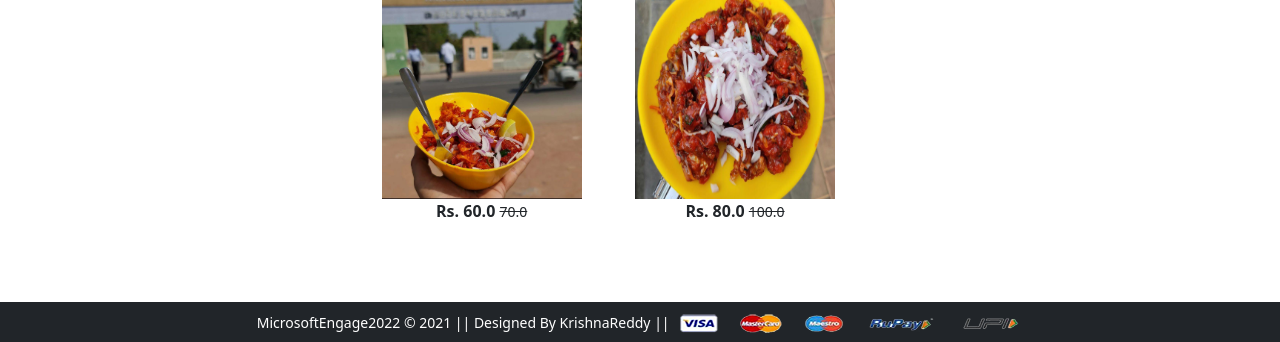
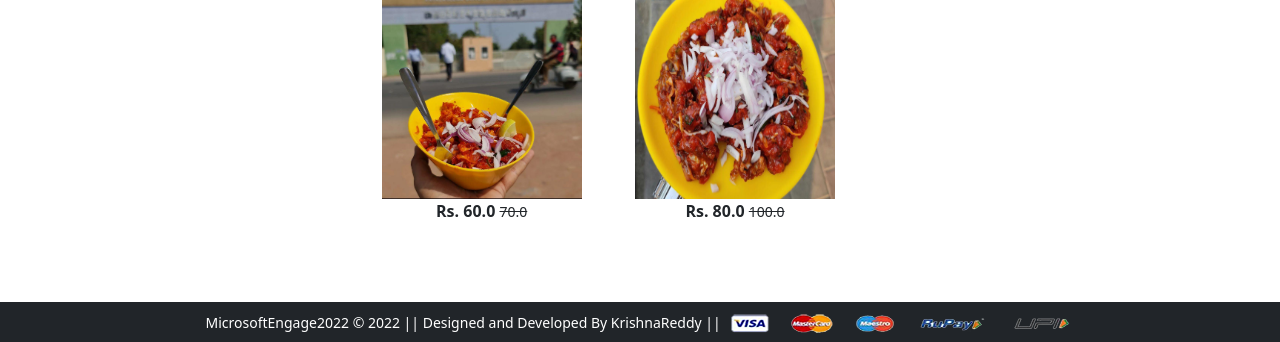
Before and after one commit to KYPKRISHNAREDDY/RecordTaste-MicrosoftEngage2022, a Django app: page /Indian/ in a window 1280 px wide. Shown: the part 4578-4920 px from the top of the page. Run offline with Django 4.2, Linux system fonts and the light colour scheme; data comes from the database, SQL or seed files in the repository; some libraries are stand-ins or nearby versions.

Commit message:
Update base.html

```diff
--- a/app/templates/app/base.html
+++ b/app/templates/app/base.html
@@ -108,7 +108,7 @@
 
     <!-- Start Footer -->
     <footer class="container-fluid bg-dark text-center p-2 mt-5">
-        <small class="text-white">MicrosoftEngage2022 &copy; 2021 || Designed By KrishnaReddy || </small>
+        <small class="text-white">MicrosoftEngage2022 &copy; 2022 || Designed and Developed By KrishnaReddy || </small>
         <img src="{% static 'app/images/payment.png' %}" alt="" srcset="" class="img-fluid" height="2px">
     </footer> <!-- End Footer -->
 
```
